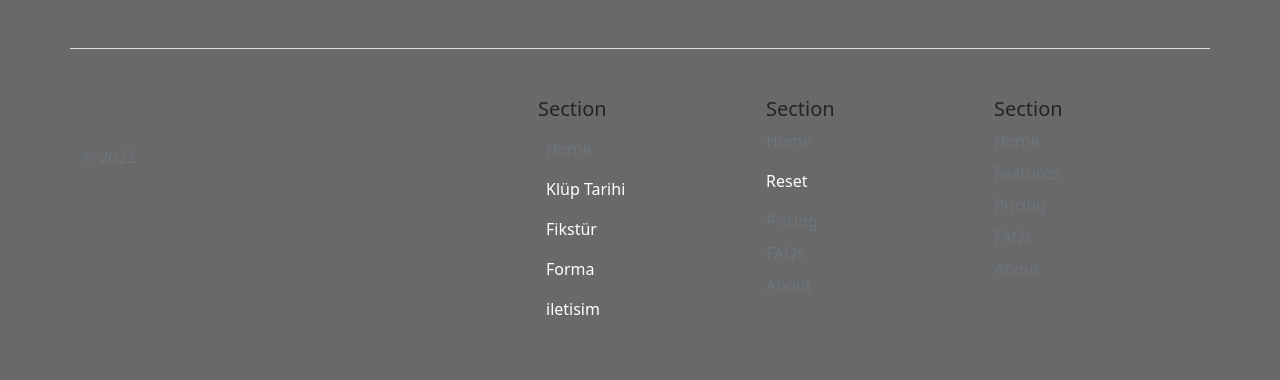
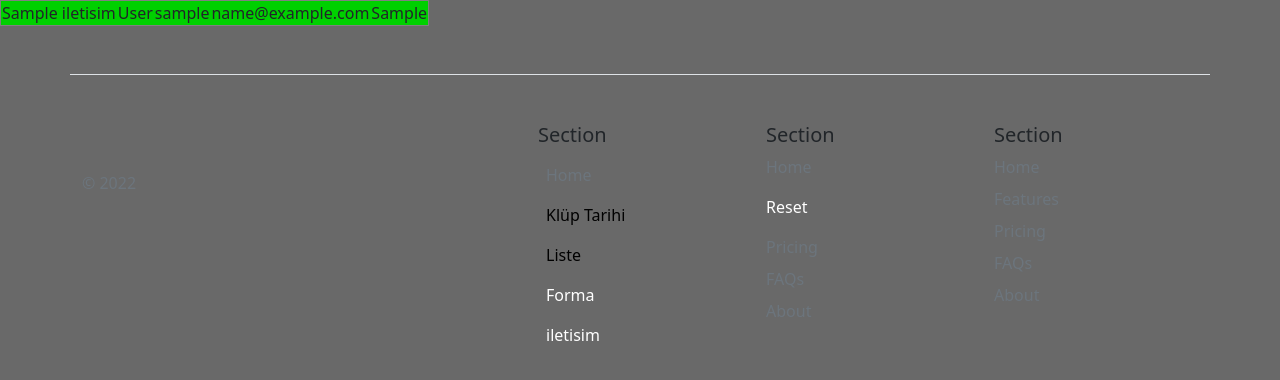
Before and after one commit to efeemirusenmez/deneme-1, a PHP site: page /index.php?sayfa=iletisim_liste in a window 1280 px wide. Shown: the part 162-542 px from the top of the page. Run offline with PHP 8.4, Linux system fonts and the light colour scheme; tables that the repository leaves empty or names only in its code hold one stand-in row (values such as "Sample post").

Commit message:
guncel heroku

```diff
--- a/Kayit/logout.php
+++ b/Kayit/logout.php
@@ -8,7 +8,6 @@ $_SESSION = array();
 // Destroy the session.
 session_destroy();
 
-// Redirect to login page
 header("location: login.php");
 exit;
 ?>
--- a/Kayit/reset-password.php
+++ b/Kayit/reset-password.php
@@ -1,7 +1,7 @@
+
 <?php
-include('klasor1/header.php');
+include('database/dbconnect.php');
 ?>
-
 <?php
 if(!isset($_SESSION["loggedin"]) || $_SESSION["loggedin"] !== true){
     ("location: login.php");
--- a/iletisim/iletisim_liste.php
+++ b/iletisim/iletisim_liste.php
@@ -1,6 +1,5 @@
 
 <?php
-include('klasor1/header.php');
 include('database/dbconnect.php');
 ?>
 
@@ -36,7 +35,3 @@ else{
     echo 'sonuc yok';
 }
 ?>
-
-<?php
-include('klasor1/footer.php');
-?>
--- a/index.php
+++ b/index.php
@@ -4,5 +4,29 @@ if( @$_GET['sayfa'] == 'iletisim' )
 {
 	include('iletisim/iletisim.php');
 }
+else if( @$_GET['sayfa'] == 'iletisim_liste' )
+{
+	include('iletisim/iletisim_liste.php');
+}
+else if( @$_GET['sayfa'] == 'register' )
+{
+	include('Kayit/register.php');
+}
+else if( @$_GET['sayfa'] == 'login' )
+{
+	include('Kayit/login.php');
+}
+else if( @$_GET['sayfa'] == 'iletisim_post' )
+{
+	include('iletisim/iletisim_post.php');
+}
+else if( @$_GET['sayfa'] == 'reset-password' )
+{
+	include('Kayit/reset-password.php');
+}
+else if( @$_GET['sayfa'] == 'register' )
+{
+	include('Kayit/register.php');
+}
 include('klasor1/footer.php');
 ?>
--- a/klasor1/footer.php
+++ b/klasor1/footer.php
@@ -14,9 +14,9 @@
     <div class="col mb-3">
       <h5>Section</h5>
       <ul class="nav flex-column">
-      <li><a  href="anasayfa.php" class="nav-link px-2 text-secondary">Home</a></li>
-          <li><a href="iletisim_post.php" class="nav-link px-2 text-white">Klüp Tarihi</a></li>
-          <li><a href="https://www.mackolik.com/takim/karag%C3%BCmr%C3%BCk/puan-durumu/c3txoz57mu7w9y1jprvnv2flr" class="nav-link px-2 text-white">Fikstür</a></li>
+      <li><a  href="index.php" class="nav-link px-2 text-secondary">Home</a></li>
+          <li><a href="(iletisim/iletisim_post.php)" class="nav-link px-2 text-white"><font style="color:black">Klüp Tarihi</font></a></li>
+          <li><a href="index.php?sayfa=iletisim_post" class="nav-link px-2 text-white"><font style="color:black">Liste</font></a></li>
           <li><a hreflang="en" href="https://www.wulfzsport.com/kategori/karagumruk-sk-urunler" target="blank" class="nav-link px-2 text-white">Forma</a></li>
           <li><a href="iletisim.php" target="blank" class="nav-link px-2 text-white" target="blank">iletisim</a></li>
 
--- a/klasor1/header.php
+++ b/klasor1/header.php
@@ -36,23 +36,22 @@ Sorry, your browser does not support inline SVG.
 
         <ul class="nav col-12 col-lg-auto me-lg-auto mb-2 justify-content-center mb-md-0">
           <li><a  href="index.php" class="nav-link px-2 text-secondary">Home</a></li>
-          <li><a href="iletisim_liste.php" class="nav-link px-2 text-white">Kayıt formu</a></li>
+          <li><a href="index.php?sayfa=iletisim_liste" class="nav-link px-2 text-white">Kayıt formu</a></li>
           <!--li><a href="https://www.mackolik.com/takim/karag%C3%BCmr%C3%BCk/puan-durumu/c3txoz57mu7w9y1jprvnv2flr" class="nav-link px-2 text-white">Fikstür</a></li>
           <li><a hreflang="en" href="https://www.wulfzsport.com/kategori/karagumruk-sk-urunler" target="blank" class="nav-link px-2 text-white">Forma</a></li-->
           <li><a href="index.php?sayfa=iletisim" target="blank" class="nav-link px-2 text-white" target="blank">İletisim</a></li>
-
           <?php
           if(!isset($_SESSION["loggedin"]) || $_SESSION["loggedin"] !== true){
           ?>
-          <li><a href="login.php" class="nav-link px-2 text-white" >Giriş</a></li>
-          <li><a href="register.php" target="blank" class="nav-link px-2 text-white" target="blank">Kayıt Ol</a></li>
+          <li><a href="index.php?sayfa=login" class="nav-link px-2 text-white" >Giriş</a></li>
+          <li><a href="index.php?sayfa=register" target="blank" class="nav-link px-2 text-white" target="blank">Kayıt Ol</a></li>
 
           <?php
           }
           else{
             ?>
-          <li><a href="logout.php" class="nav-link px-2 text-white" >Çıkış</a></li>
-          <li><a href="reset-password.php" class="nav-link px-2 text-white" >Yeni Şifre</a></li>
+          <li><a href="index.php?sayfa=logout.php" class="nav-link px-2 text-white" >Çıkış</a></li>
+          <li><a href="index.php?sayfa=reset-password.php" class="nav-link px-2 text-white" >Yeni Şifre</a></li>
             <?php
 
           }
```
Also changed, not shown: Kayit/login.php (+3 -6 lines), Kayit/register.php (+2 -5 lines), iletisim/iletisim.php (+1 -15 lines), iletisim/iletisim_post.php (+1 -10 lines).
